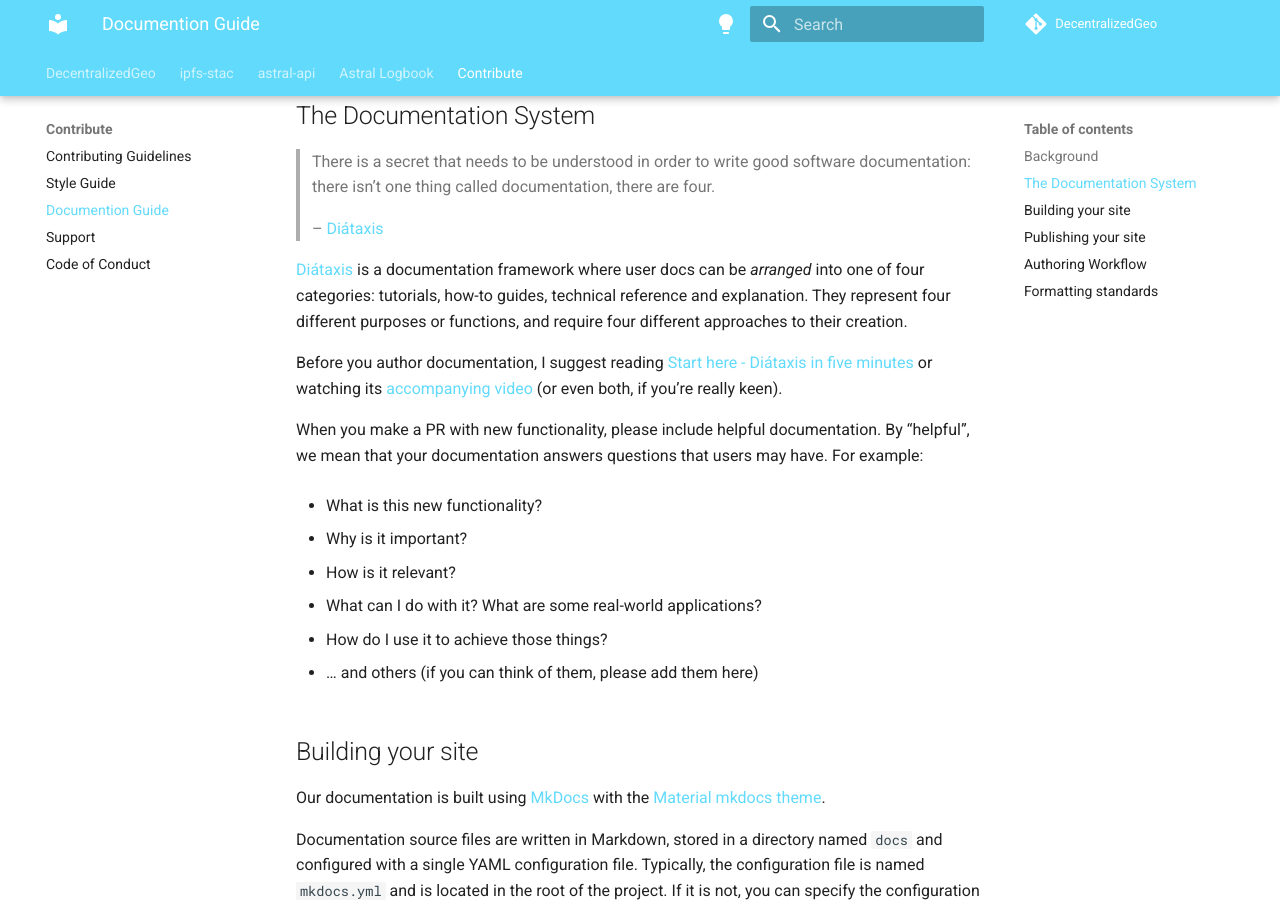
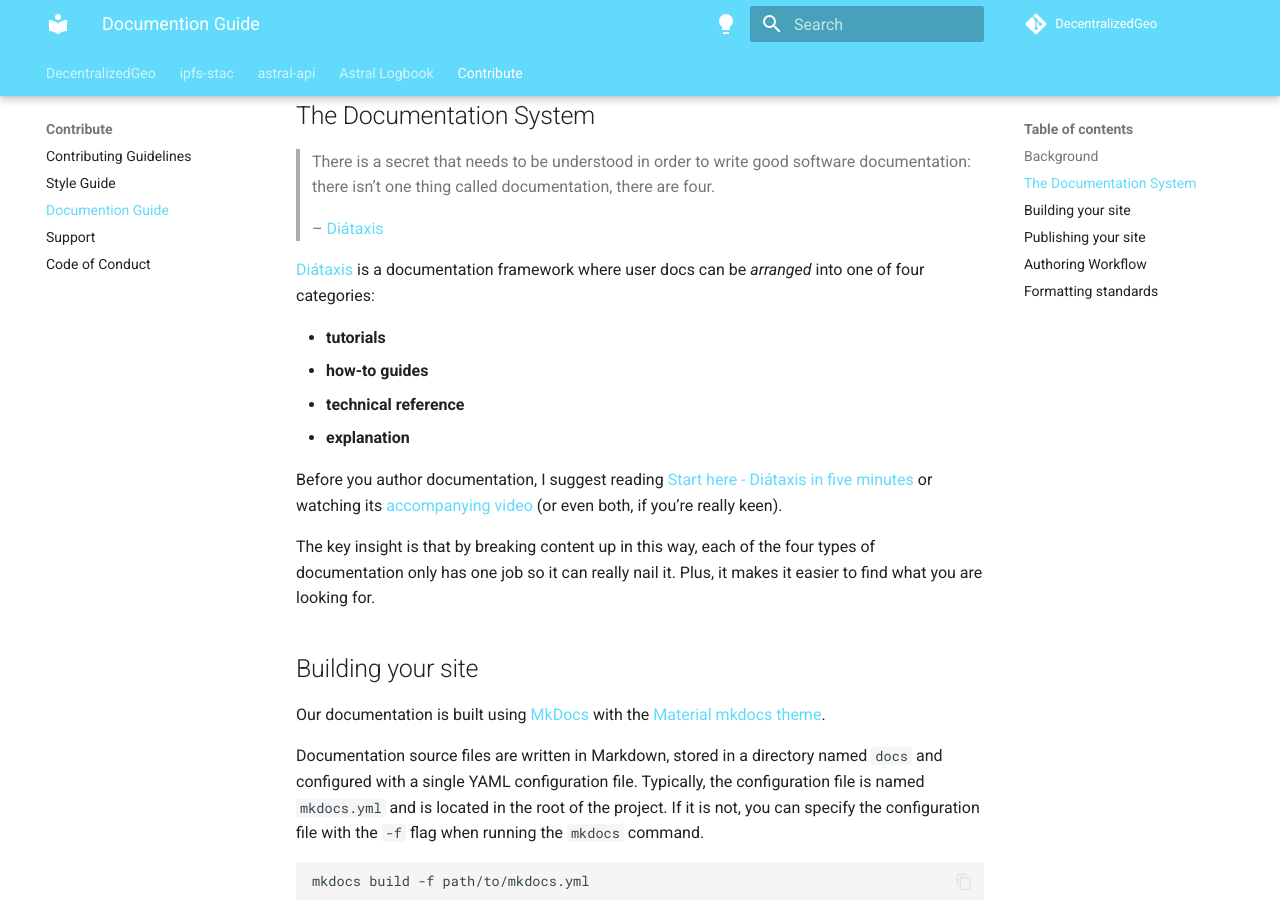
Before and after one commit to DecentralizedGeo/DecentralizedGeo-hub, an MkDocs documentation site: the page built from docs/documentation-guidelines.md, in a window 1280 px wide and 900 px high, scrolled down 389 px. Built offline with MkDocs 1.6.1 and Material for MkDocs 9.7.7, drawn with Linux system fonts in a browser that asks for light colours.

Commit message:
Refine documentation guidelines by restructuring content for clarity and emphasizing the four categories of user documentation

```diff
--- a/docs/documentation-guidelines.md
+++ b/docs/documentation-guidelines.md
@@ -11,23 +11,16 @@ The overarching goal of Decentralized Geospatial Collaborative is to research an
 >
 > – <a href="https://diataxis.fr/" target="_blank">Diátaxis</a>
 
-<a href="https://diataxis.fr/" target="_blank">Diátaxis</a> is a documentation framework where user docs can be _arranged_ into one of four categories: tutorials, how-to guides, technical reference and explanation. They represent four different purposes or functions, and require four different approaches to their creation.
+<a href="https://diataxis.fr/" target="_blank">Diátaxis</a> is a documentation framework where user docs can be _arranged_ into one of four categories:
+
+- **tutorials**
+- **how-to guides**
+- **technical reference**
+- **explanation**
 
 Before you author documentation, I suggest reading <a href="https://diataxis.fr/start-here/" target="_blank">Start here - Diátaxis in five minutes</a> or watching its <a href="https://www.youtube.com/watch?v=t4vKPhjcMZg" target="_blank">accompanying video</a> (or even both, if you’re really keen).
 
-When you make a PR with new functionality, please include helpful documentation. By “helpful”, we mean that your documentation answers questions that users may have. For example:
-
-- What is this new functionality?
-
-- Why is it important?
-
-- How is it relevant?
-
-- What can I do with it? What are some real-world applications?
-
-- How do I use it to achieve those things?
-
-- … and others (if you can think of them, please add them here)
+The key insight is that by breaking content up in this way, each of the four types of documentation only has one job so it can really nail it. Plus, it makes it easier to find what you are looking for.
 
 ## Building your site
 
```
